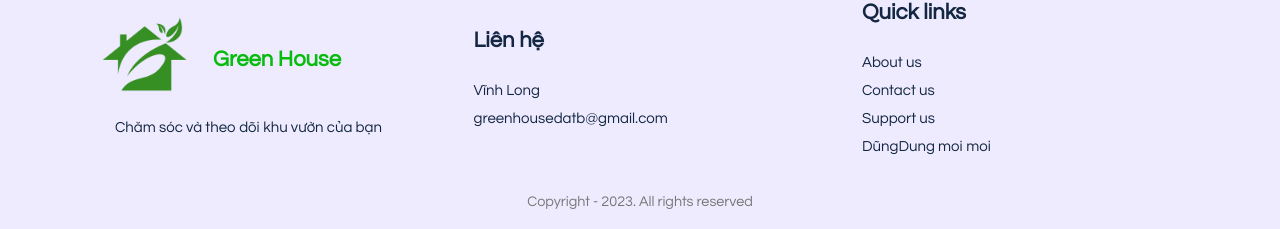
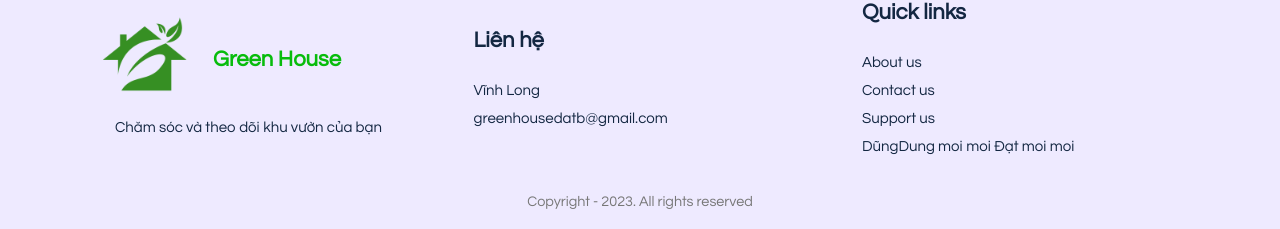
Before and after one commit to QuocDat1219/IoT-giam-sat-vuon-thong-minh, a React (Create React App) app: page / in a window 1280 px wide. Shown: the part 2660-2889 px from the top of the page. Built offline with nearby package versions, Linux system fonts and the light colour scheme.

Commit message:
dat commit

```diff
--- a/src/components/LandingPage/UI/Footer.jsx
+++ b/src/components/LandingPage/UI/Footer.jsx
@@ -49,6 +49,7 @@ const Footer = () => {
               <li>
                 <a href="#">Dũng</a>
                 <a href="">Dung moi moi </a>
+                <a href="">Đạt moi moi </a>
               </li>
             </ul>
           </div>
```
